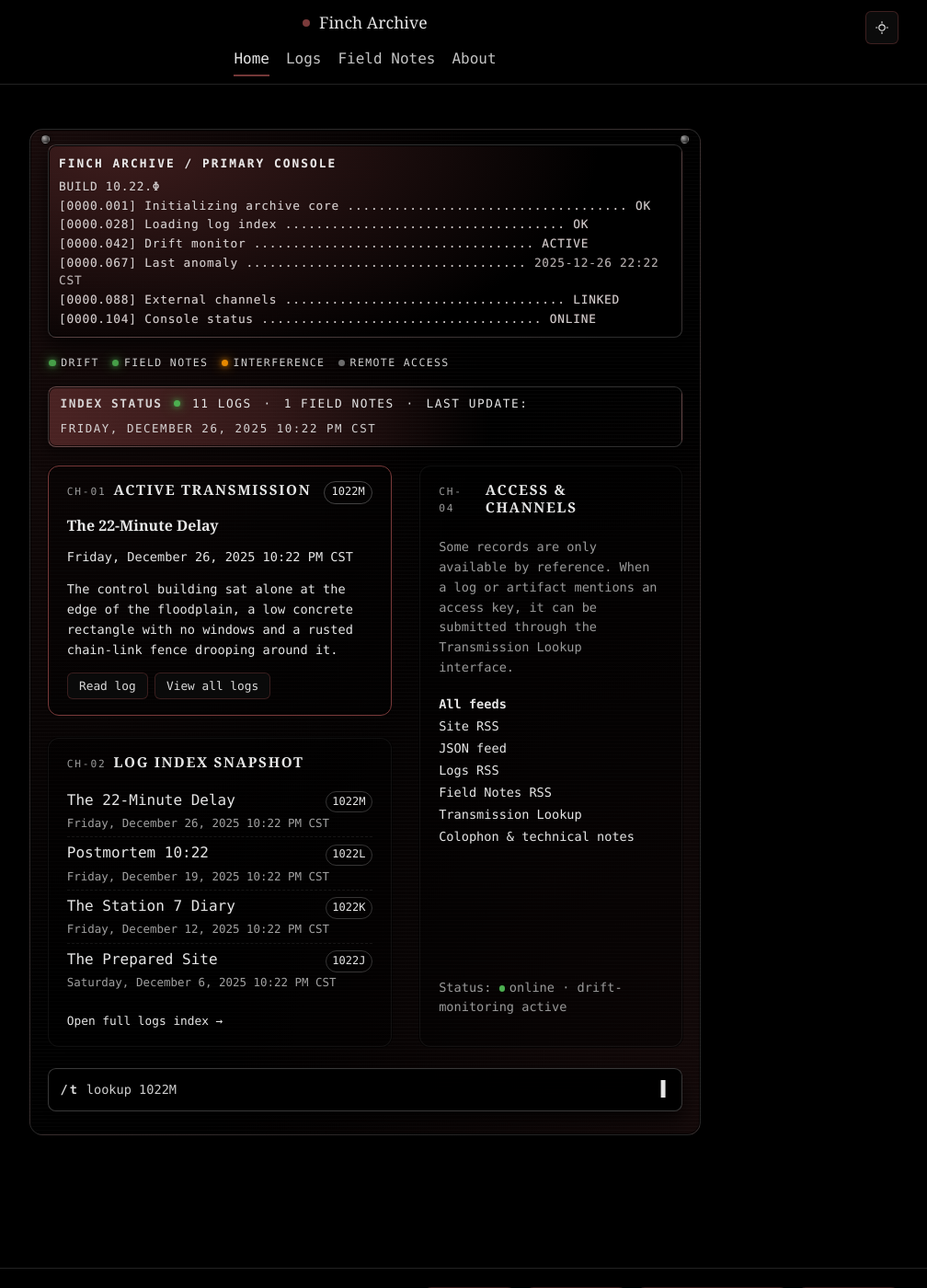
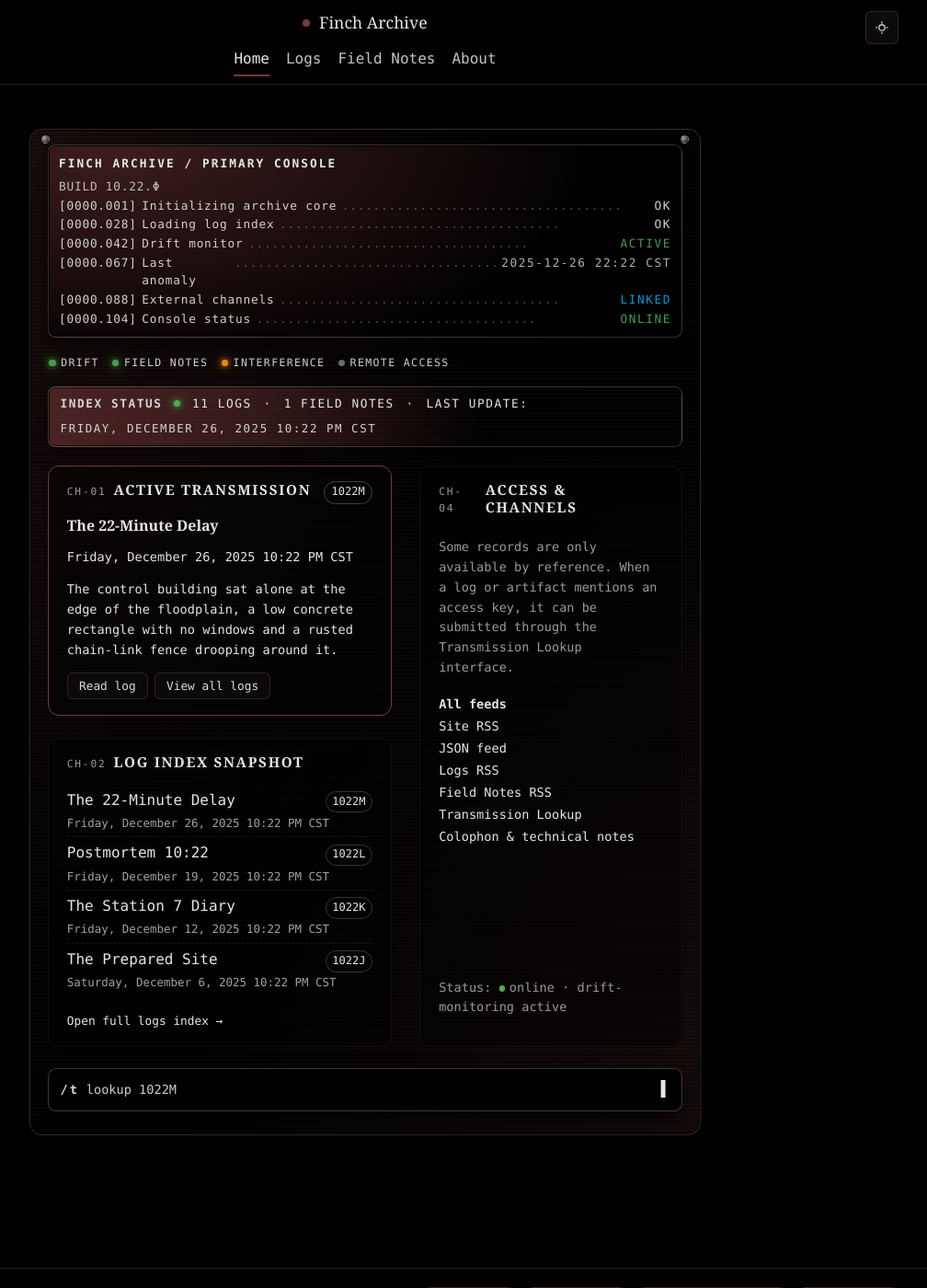
Before and after one commit to HallowayFinch/fincharchive.com, a Jekyll site: the page built from index.html, in a window 1280 px wide and 1400 px high. Shown: the whole window at 92% size, without its empty margins (243-1251 px from the left). Built offline with Jekyll 4.4.1, drawn with Linux system fonts in a browser that asks for light colours.

Commit message:
Update style.css

```diff
--- a/assets/css/style.css
+++ b/assets/css/style.css
@@ -1216,7 +1216,7 @@ html {
   padding-bottom: 3rem;
 }
 
-/* Legacy hero styles (kept in case they’re reused elsewhere) */
+/* (Legacy hero styles kept in case they’re reused elsewhere) */
 .home-hero {
   margin-bottom: 1.75rem;
 }
@@ -1274,32 +1274,7 @@ html {
   box-shadow:
     0 18px 40px rgba(0, 0, 0, 0.75),
     inset 0 0 0 1px rgba(0, 0, 0, 0.7);
-  overflow: hidden; /* keep overlay + panels inside rounded frame */
-}
-
-/* CRT overlay that adds scanlines + faint movement */
-.home-console-overlay {
-  position: absolute;
-  inset: 0;
-  border-radius: inherit;
-  pointer-events: none;
-  background:
-    repeating-linear-gradient(
-      to bottom,
-      rgba(255, 255, 255, 0.07) 0px,
-      rgba(255, 255, 255, 0.07) 1px,
-      transparent 1px,
-      transparent 3px
-    );
-  mix-blend-mode: soft-light;
-  opacity: 0.10;
-  animation: home-crt-scan 18s linear infinite;
-}
-
-/* Ensure actual content sits above overlay */
-.home-console-frame > *:not(.home-console-overlay) {
-  position: relative;
-  z-index: 1;
+  overflow: hidden; /* prevent any horizontal overflow on mobile */
 }
 
 :root[data-theme="light"] .home-console-frame {
@@ -1336,7 +1311,6 @@ html {
     rgba(255, 255, 255, 0.65),
     rgba(0, 0, 0, 0.95)
   );
-  z-index: 2;
 }
 
 .home-console-frame::before {
@@ -1350,7 +1324,7 @@ html {
 @media (max-width: 640px) {
   .home-console-frame {
     margin-inline: 0.5rem;
-    padding: 0.85rem 0.95rem 1.4rem;
+    padding: 0.85rem 0.9rem 1.4rem;
   }
 }
 
@@ -1375,10 +1349,6 @@ html {
   box-shadow:
     inset 0 0 0 1px rgba(0, 0, 0, 0.9),
     0 10px 22px rgba(0, 0, 0, 0.7);
-  /* faint phosphor glow */
-  text-shadow:
-    0 0 1px rgba(255, 175, 175, 0.45),
-    0 0 2px rgba(0, 0, 0, 0.9);
 }
 
 :root[data-theme="light"] .home-boot {
@@ -1402,48 +1372,73 @@ html {
   text-transform: uppercase;
 }
 
+/* Simple line (build line) */
 .home-boot-line {
   margin: 0;
   letter-spacing: 0.06em;
   opacity: 0.9;
 }
 
-/* Lines that have a status (OK / ACTIVE / timestamp) use 3-column grid */
-.home-boot-line--status {
-  display: grid;
-  grid-template-columns: auto 1fr auto;
-  column-gap: 0.35rem;
-  align-items: baseline;
-}
-
-.boot-left,
-.boot-right {
-  white-space: nowrap;
-}
-
-/* Middle span draws a long dots string and clips it to the space */
-.boot-dots {
-  position: relative;
-  top: -0.04em;
-  overflow: hidden;
-}
-.boot-dots::before {
-  content: "................................................................................................................................................";
-  display: block;
-  white-space: nowrap;
-}
-
-/* vertical rhythm between lines */
 .home-boot-line + .home-boot-line {
   margin-top: 0.1rem;
 }
 
+.home-boot-build {
+  text-transform: uppercase;
+  opacity: 0.8;
+}
+
+/* Time-coded rows with right-aligned status and dot filler */
+.home-boot-row {
+  display: flex;
+  align-items: baseline;
+  gap: 0.35rem;
+}
+
+.home-boot-timecode {
+  flex: 0 0 auto;
+  white-space: nowrap;
+}
+
+.home-boot-label {
+  flex: 0 1 auto;
+}
+
+.home-boot-filler {
+  flex: 1 1 auto;
+  white-space: nowrap;
+  overflow: hidden;
+  text-overflow: clip;
+  color: rgba(230, 230, 230, 0.35);
+}
+
+:root[data-theme="light"] .home-boot-filler {
+  color: rgba(0, 0, 0, 0.25);
+}
+
+.home-boot-status {
+  flex: 0 0 auto;
+  white-space: nowrap;
+  text-transform: uppercase;
+  letter-spacing: 0.12em;
+}
+
 .home-boot-meta {
   opacity: 0.85;
 }
 
 .home-boot-line--final {
   margin-top: 0.3rem;
+}
+
+/* Status color accents */
+.home-boot-status--active,
+.home-boot-status--online {
+  color: #4caf50;
+}
+
+.home-boot-status--linked {
+  color: #03a9f4;
 }
 
 /* ==========================
@@ -1567,6 +1562,7 @@ html {
 .home-grid {
   display: grid;
   gap: 1.5rem;
+  margin-inline: 0.1rem; /* keeps card borders off the console edge */
 }
 
 /* Desktop layout:
@@ -1584,6 +1580,7 @@ html {
       "logs   access";
     column-gap: 1.9rem;
     align-items: stretch;
+    margin-inline: 0; /* snap back for desktop */
   }
 
   .panel-active {
@@ -1635,18 +1632,17 @@ html {
   background: rgba(255, 255, 255, 0.9);
 }
 
+/* Tighten spacing & add breathing room on small screens */
+@media (max-width: 640px) {
+  .home-panel {
+    padding: 0.9rem 1rem 1rem;
+  }
+}
+
 /* Primary panel (active transmission) gets a stronger border */
+
 .panel-primary {
   border-color: var(--accent);
-}
-
-/* Slightly tighter padding + reduced glow on small screens
-   so panels don’t feel like they touch the console frame */
-@media (max-width: 640px) {
-  .home-panel {
-    padding-inline: 0.85rem;
-    box-shadow: 0 0 0 1px rgba(0, 0, 0, 0.8);
-  }
 }
 
 /* Panel internals */
@@ -1680,6 +1676,7 @@ html {
 }
 
 /* Tag on the right (log id) */
+
 .panel-tag {
   font-family: var(--mono);
   font-size: 0.75rem;
@@ -1741,6 +1738,7 @@ html {
 }
 
 /* Slightly mute secondary panel bodies vs primary */
+
 .home-panel:not(.panel-primary) .panel-text,
 .home-panel:not(.panel-primary) .panel-status {
   color: var(--muted);
@@ -1921,15 +1919,11 @@ html {
 }
 
 @media (prefers-reduced-motion: reduce) {
-  .home-console-overlay {
-    animation: none;
-  }
   .home-prompt-cursor {
     animation: none;
   }
 }
 
-/* Prompt cursor blink */
 @keyframes home-prompt-blink {
   0%,
   50% {
@@ -1940,10 +1934,3 @@ html {
     opacity: 0;
   }
 }
-
-/* CRT scanline drift */
-@keyframes home-crt-scan {
-  0%   { transform: translateY(-6px); }
-  50%  { transform: translateY(3px); }
-  100% { transform: translateY(-6px); }
-}
```
